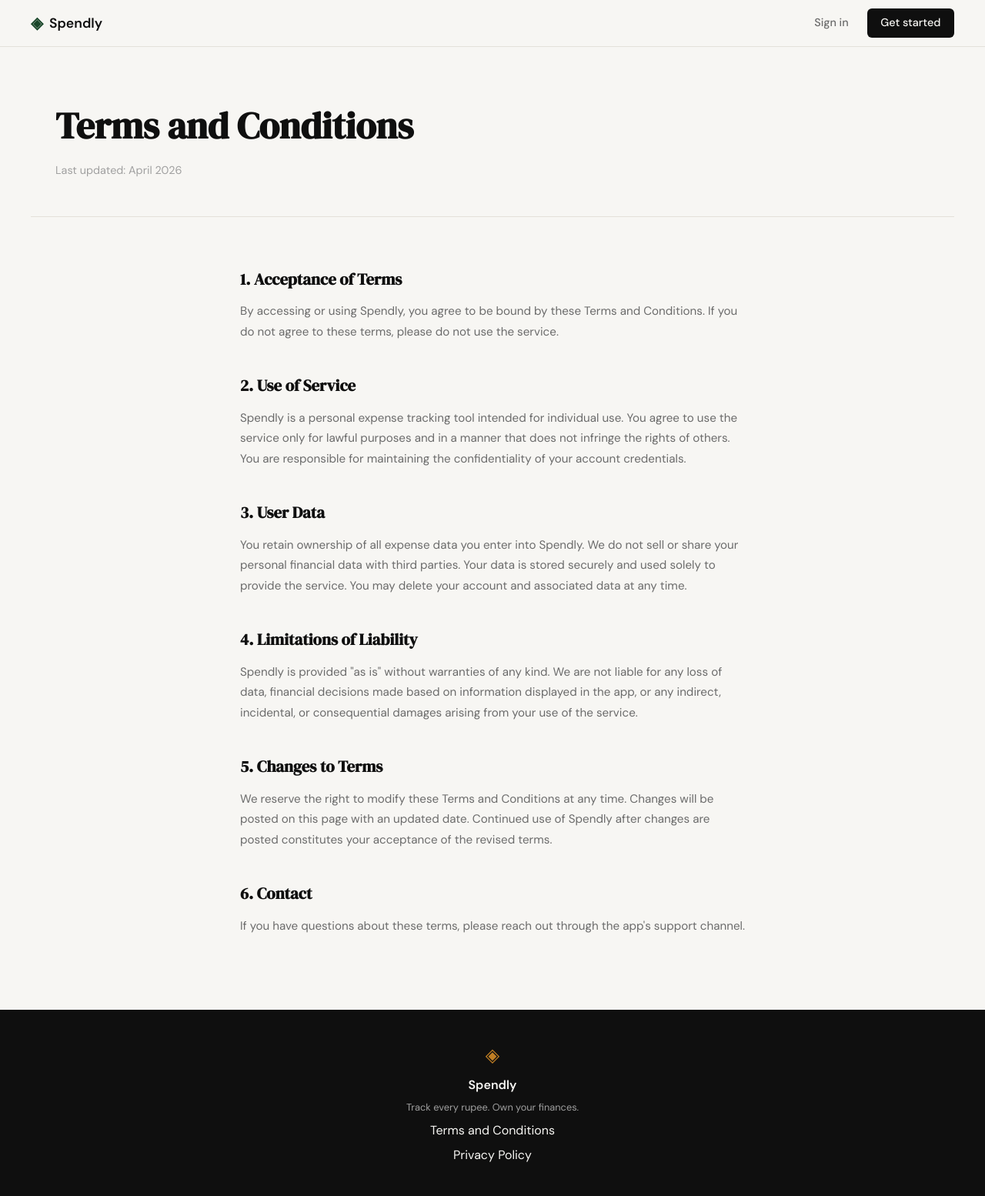
After one commit to imniteshupadhyay/spendly, a Flask app: page /terms in a window 1280 px wide. The commit adds this page. Shown: the whole page at 77% size. Run offline with Flask 3, Linux system fonts and the light colour scheme.

Commit message:
landing: add terms and conditions page and route

```diff
--- a/app.py
+++ b/app.py
@@ -26,6 +26,11 @@ def login():
 # Placeholder routes — students will implement these                  #
 # ------------------------------------------------------------------ #
 
+@app.route("/terms")
+def terms():
+    return render_template("terms.html")
+
+
 @app.route("/logout")
 def logout():
     return "Logout — coming in Step 3"
--- a/file.txt
+++ b/file.txt
@@ -12,7 +12,7 @@ git commit -m "landing: add terms and privacy links to footer”
 
 Create a "Terms and Conditions" page for Spendly.
 
-1. Add a new route in [app.py](http://app.py/):
+1. Add a new route in [@app.py](http://app.py/):
 GET /terms → renders templates/terms.html
 2. Create templates/terms.html with generic terms and conditions
 content appropriate for a personal expense tracking app.
@@ -20,7 +20,7 @@ Include sections like: Acceptance of Terms, Use of Service,
 User Data, Limitations of Liability, and Changes to Terms.
 Extend base.html if it exists, otherwise match the style of
 landing.html.
-3. In templates/landing.html, update the "Terms and Conditions"
+3. In @templates/landing.html, update the "Terms and Conditions"
 footer link href from "#" to "/terms".
 
 git commit -m "landing: add terms and conditions page and route”
--- a/static/css/style.css
+++ b/static/css/style.css
@@ -508,6 +508,53 @@ a { color: inherit; text-decoration: none; }
 }
 
 /* ------------------------------------------------------------------ */
+/* Terms / static content pages                                        */
+/* ------------------------------------------------------------------ */
+
+.terms-header {
+    padding: 4rem 2rem 3rem;
+    max-width: var(--max-width);
+    margin: 0 auto;
+    border-bottom: 1px solid var(--border);
+}
+
+.terms-header h1 {
+    font-family: var(--font-display);
+    font-size: clamp(2rem, 4vw, 3rem);
+    color: var(--ink);
+    margin-bottom: 0.5rem;
+}
+
+.terms-header p {
+    font-size: 0.9rem;
+    color: var(--ink-faint);
+}
+
+.terms-body {
+    padding: 4rem 2rem 6rem;
+    max-width: 720px;
+    margin: 0 auto;
+}
+
+.terms-body h2 {
+    font-family: var(--font-display);
+    font-size: 1.3rem;
+    color: var(--ink);
+    margin-top: 2.5rem;
+    margin-bottom: 0.75rem;
+}
+
+.terms-body h2:first-child {
+    margin-top: 0;
+}
+
+.terms-body p {
+    font-size: 0.95rem;
+    color: var(--ink-muted);
+    line-height: 1.75;
+}
+
+/* ------------------------------------------------------------------ */
 /* Responsive                                                          */
 /* ------------------------------------------------------------------ */
 
--- a/templates/base.html
+++ b/templates/base.html
@@ -34,7 +34,7 @@
             <span class="brand-icon">◈</span>
             <span class="footer-name">Spendly</span>
             <p class="footer-copy">Track every rupee. Own your finances.</p>
-            <a href="#">Terms and Conditions</a>
+            <a href="/terms">Terms and Conditions</a>
             <a href="#">Privacy Policy</a>
         </div>
     </footer>
--- /dev/null
+++ b/templates/terms.html
@@ -0,0 +1,34 @@
+{% extends "base.html" %}
+
+{% block title %}Terms and Conditions — Spendly{% endblock %}
+
+{% block content %}
+
+<div class="terms-header">
+    <h1>Terms and Conditions</h1>
+    <p>Last updated: April 2026</p>
+</div>
+
+<div class="terms-body">
+
+    <h2>1. Acceptance of Terms</h2>
+    <p>By accessing or using Spendly, you agree to be bound by these Terms and Conditions. If you do not agree to these terms, please do not use the service.</p>
+
+    <h2>2. Use of Service</h2>
+    <p>Spendly is a personal expense tracking tool intended for individual use. You agree to use the service only for lawful purposes and in a manner that does not infringe the rights of others. You are responsible for maintaining the confidentiality of your account credentials.</p>
+
+    <h2>3. User Data</h2>
+    <p>You retain ownership of all expense data you enter into Spendly. We do not sell or share your personal financial data with third parties. Your data is stored securely and used solely to provide the service. You may delete your account and associated data at any time.</p>
+
+    <h2>4. Limitations of Liability</h2>
+    <p>Spendly is provided "as is" without warranties of any kind. We are not liable for any loss of data, financial decisions made based on information displayed in the app, or any indirect, incidental, or consequential damages arising from your use of the service.</p>
+
+    <h2>5. Changes to Terms</h2>
+    <p>We reserve the right to modify these Terms and Conditions at any time. Changes will be posted on this page with an updated date. Continued use of Spendly after changes are posted constitutes your acceptance of the revised terms.</p>
+
+    <h2>6. Contact</h2>
+    <p>If you have questions about these terms, please reach out through the app's support channel.</p>
+
+</div>
+
+{% endblock %}
```
